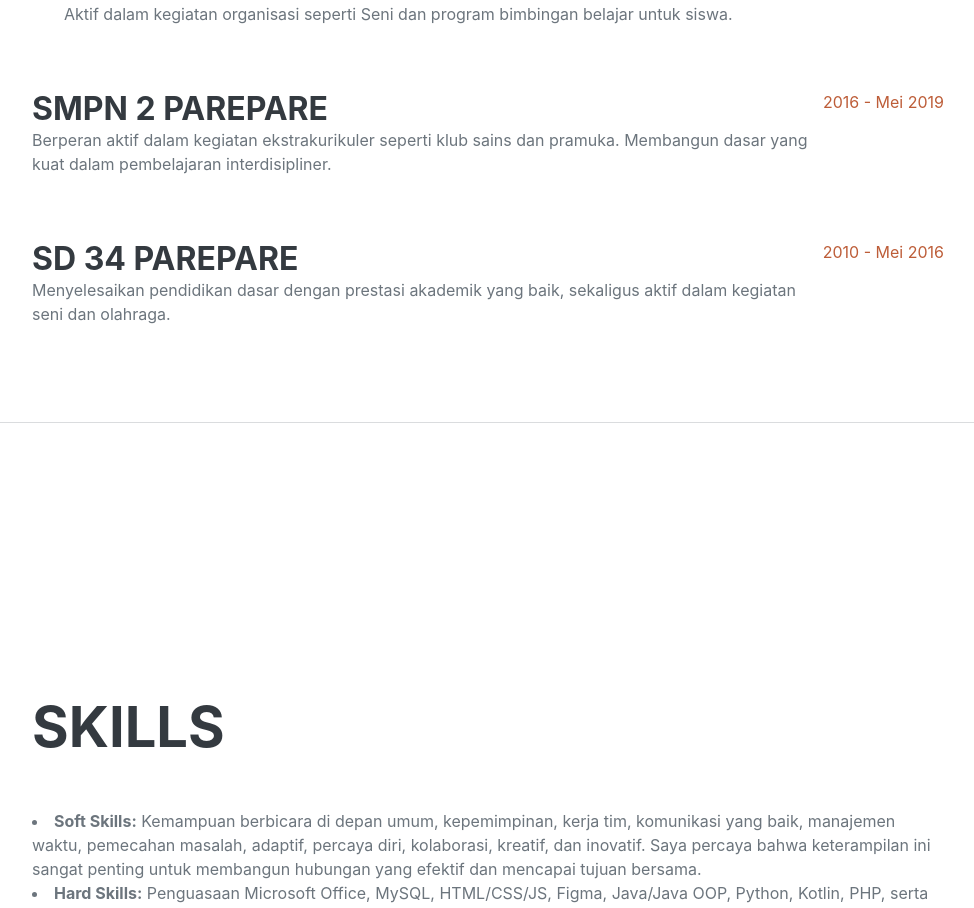
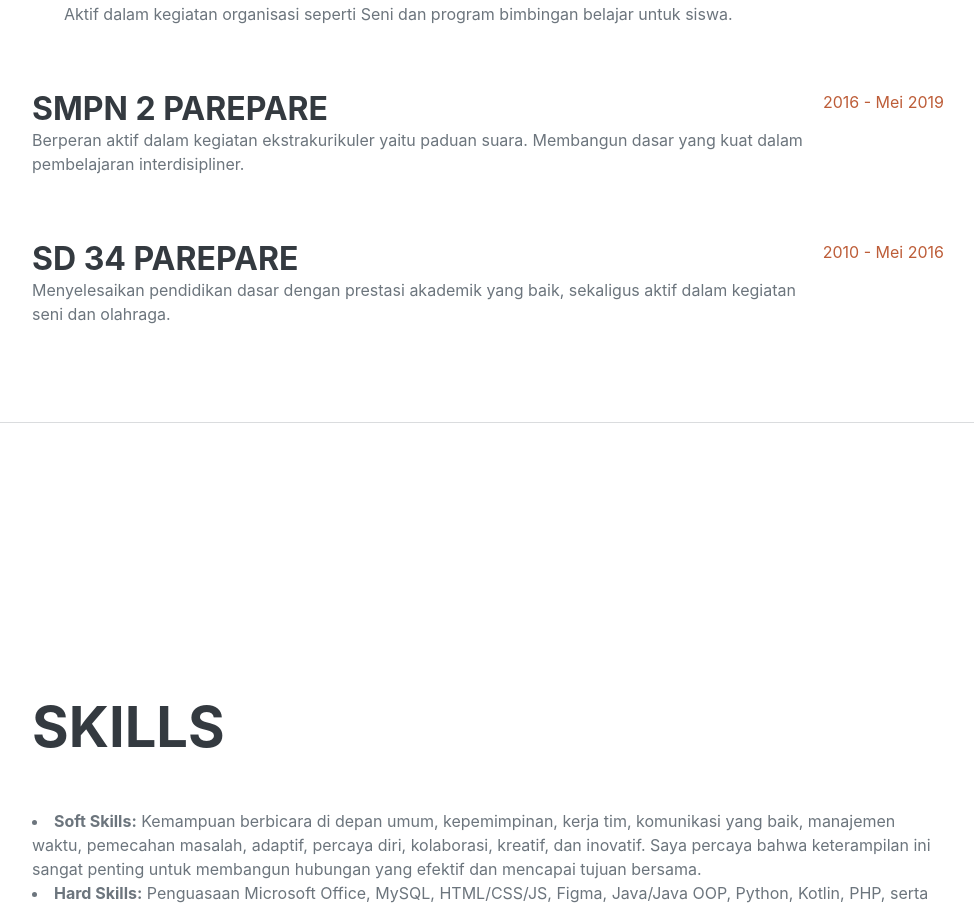
Before and after one commit to nrmalasari/nirmalasar.github.io-main, a plain HTML site: page index.html in a window 1280 px wide. Shown: the part 1829-2737 px from the top of the page, without its empty margins (288-1262 px from the left). Drawn offline with nearby package versions, Linux system fonts and the light colour scheme; a web font is replaced by a local one.

Commit message:
baru lagi

```diff
--- a/index.html
+++ b/index.html
@@ -114,7 +114,7 @@
                     <div class="d-flex flex-column flex-md-row justify-content-between mb-5">
                         <div class="flex-grow-1">
                             <h3 class="mb-0">SMPN 2 Parepare</h3>
-                            <p>Berperan aktif dalam kegiatan ekstrakurikuler seperti klub sains dan pramuka. Membangun dasar yang kuat dalam pembelajaran interdisipliner.</p>
+                            <p>Berperan aktif dalam kegiatan ekstrakurikuler yaitu paduan suara. Membangun dasar yang kuat dalam pembelajaran interdisipliner.</p>
                         </div>
                         <div class="flex-shrink-0"><span class="text-primary">2016 - Mei 2019</span></div>
                     </div>
```
